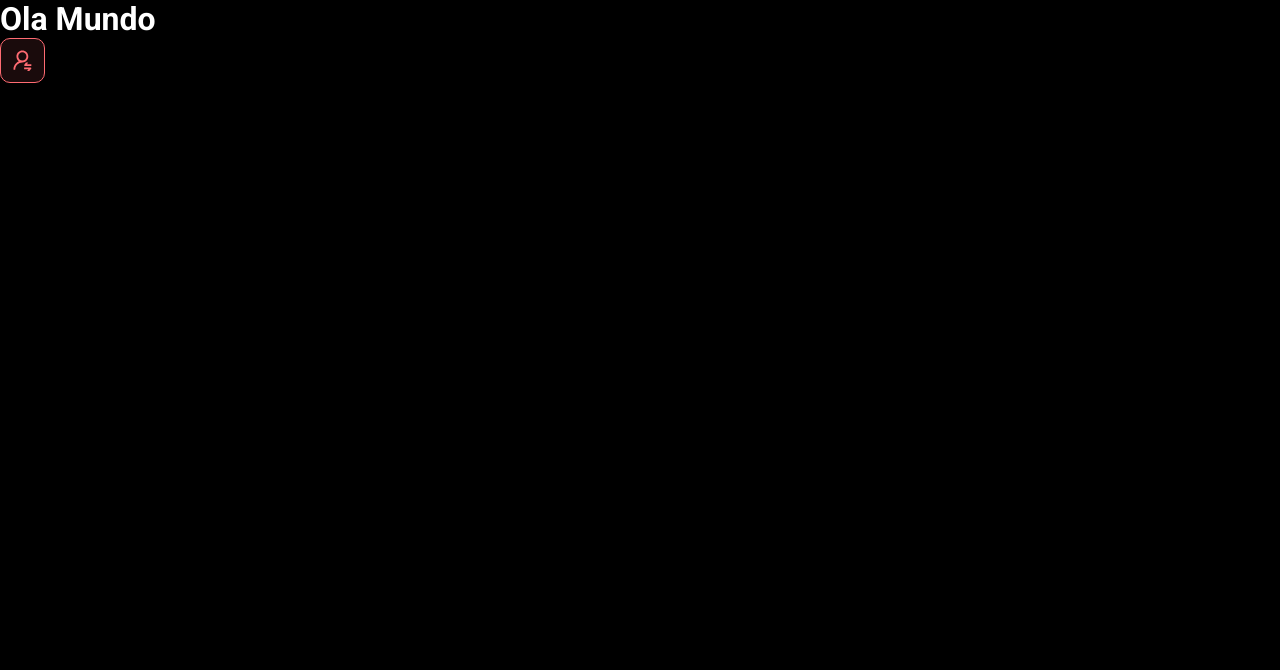
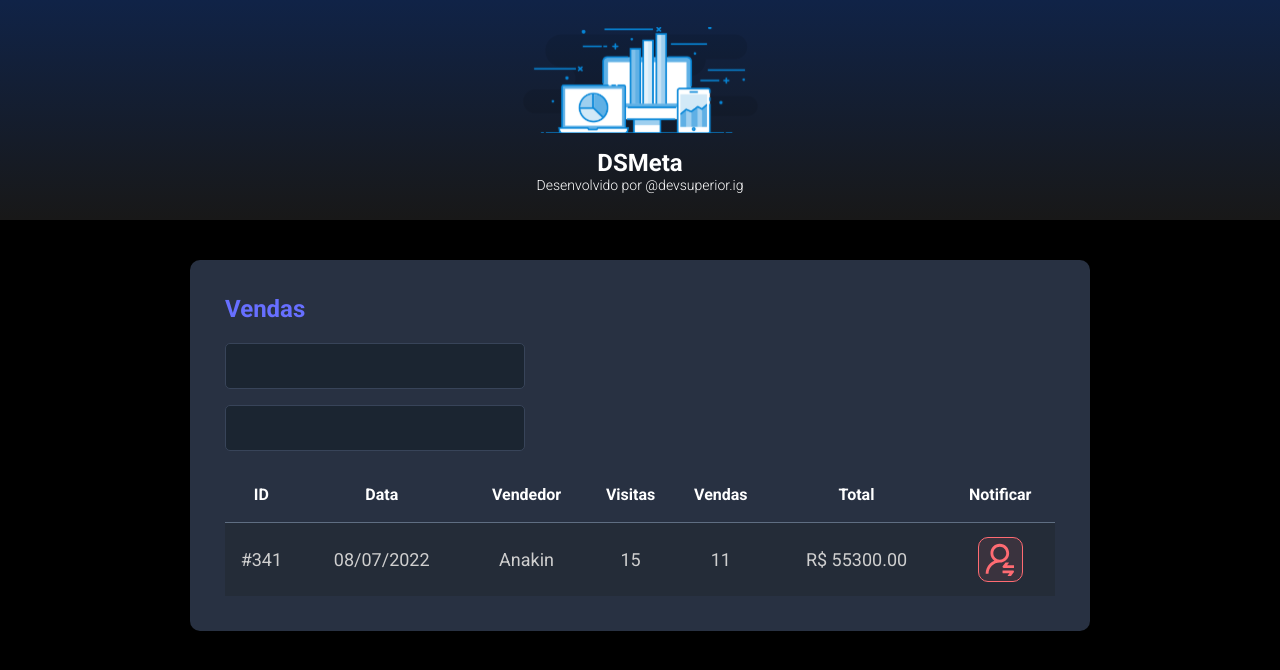
Before and after one commit to ClaudineiAn/dsmeta, a React (Vite) app in the folder frontend/: page / in a window 1280 px wide. Shown: the top 670 px of the page. Built offline with nearby package versions, Linux system fonts and the light colour scheme.

Commit message:
Other components

```diff
--- a/frontend/src/App.tsx
+++ b/frontend/src/App.tsx
@@ -1,10 +1,57 @@
+import Header from "./components/Header"
 import NotificationButton from "./components/NotificationButton"
 
 function App() {
   return (
     <>
-      <h1>Ola Mundo</h1>
-      <NotificationButton/>
+      <Header />
+      <main>
+        <section id="sales">
+            <div className="dsmeta-container">
+            <div className="dsmeta-card">
+                    <h2 className="dsmeta-sales-title">Vendas</h2>
+                    <div>
+                        <div className="dsmeta-form-control-container">
+                            <input className="dsmeta-form-control" type="text" />
+                        </div>
+                        <div className="dsmeta-form-control-container">
+                            <input className="dsmeta-form-control" type="text" />
+                        </div>
+                    </div>
+                    <div>
+                        <table className="dsmeta-sales-table">
+                            <thead>
+                                <tr>
+                                    <th className="show992">ID</th>
+                                    <th className="show576">Data</th>
+                                    <th>Vendedor</th>
+                                    <th className="show992">Visitas</th>
+                                    <th className="show992">Vendas</th>
+                                    <th>Total</th>
+                                    <th>Notificar</th>
+                                </tr>
+                            </thead>
+                            <tbody>
+                                <tr>
+                                    <td className="show992">#341</td>
+                                    <td className="show576">08/07/2022</td>
+                                    <td>Anakin</td>
+                                    <td className="show992">15</td>
+                                    <td className="show992">11</td>
+                                    <td>R$ 55300.00</td>
+                                    <td>
+                                        <div className="dsmeta-red-btn-container">
+                                            <NotificationButton />
+                                        </div>
+                                    </td>
+                                </tr>
+                            </tbody>
+                        </table>
+                    </div>
+                </div>
+            </div>
+        </section>
+      </main>
     </>
   )
 }
--- /dev/null
+++ b/frontend/src/components/Header/index.tsx
@@ -0,0 +1,16 @@
+import logo from '../../assets/img/logo.svg'
+import './styles.css'
+
+function Header() {
+    return (
+        <header>
+            <div className="dsmeta-logo-container">
+                <img src={logo} alt="DSMeta" />
+                <h1>DSMeta</h1>
+                <p>Desenvolvido por <a href="https://www.instagram.com/devsuperior.ig">@devsuperior.ig</a></p>
+            </div>
+        </header>
+    )
+  }
+
+  export default Header
--- /dev/null
+++ b/frontend/src/components/Header/styles.css
@@ -0,0 +1,23 @@
+header{
+    background: linear-gradient(180deg,#102347 0%,#181818 100%);
+    display: flex;
+    height: 220px;
+    align-items: center;
+    justify-content: center;
+}
+.dsmeta-logo-container{
+    display: flex;
+    flex-direction: column;
+    align-items: center;
+}
+.dsmeta-logo-container img{
+    width: 235px;
+}
+.dsmeta-logo-container h1{
+    margin-top: 15px;
+    font-size: 24px;
+}
+.dsmeta-logo-container p{
+    font-size: 14px;
+    font-weight: 300;
+}
--- a/frontend/src/index.css
+++ b/frontend/src/index.css
@@ -13,3 +13,102 @@
     color: unset;
     text-decoration: none;
 }
+#sales{
+    padding: 40px 10px;
+}
+.dsmeta-container{
+    width: 100%;
+    max-width: 900px;
+    margin: 0 auto;
+}
+.dsmeta-card{
+  background-color: #283142;
+  border-radius: 10px;
+  padding: 30px 10px;
+}
+.dsmeta-sales-title{
+  color: #676fff;
+  font-size: 24px;
+  margin-bottom: 20px;
+}
+.dsmeta-form-control-container{
+  margin-bottom: 16px;
+  max-width: 300px;
+}
+.dsmeta-form-control{
+  height: 46px;
+  width: 100%;
+  background-color: #1B2531;
+  border: 1px solid #384459;
+  border-radius: 5px;
+  color: #9AAABE;
+  padding: 0 20px;
+  font-size: 18px;
+}
+.dsmeta-sales-table{
+  width: 100%;
+  border-spacing: 0;
+  border-collapse: collapse;
+}
+.dsmeta-sales-table thead{
+  height: 55px;
+  font-size: 16px;
+  font-weight: 700;
+}
+.dsmeta-sales-table tbody{
+  font-size: 24px;
+  font-weight: 400;
+  height: 74px;
+  color: #CFCFCF;
+  text-align: center;
+}
+.dsmeta-sales-table tbody tr{
+  height: 74px;
+  border-top: 1px solid #5F6E82;
+}
+.dsmeta-sales-table tbody tr:hover > td{
+  background-color: #384459;
+}
+.dsmeta-sales-table tbody tr:nth-child(odd){
+  background-color: #242C38;
+}
+.dsmeta-red-btn-container{
+  display: flex;
+  justify-content: center;
+}
+.dsmeta-red-btn{
+  height: 45px;
+  width: 45px;
+  background-color: rgba(255, 107, 114, 0.1);
+  border: 1px solid #ff6b72;
+  border-radius: 10px;
+  display: flex;
+  align-items: center;
+  justify-content: center;
+  cursor: pointer;
+}
+.dsmeta-red-btn img{
+  width: 30px;
+}
+.show576,.show992{
+  display: none;
+}
+@media(min-width:576px){
+  .show576{
+      display: table-cell;
+  }
+  .dsmeta-card{
+      padding: 35px;
+  }
+  .dsmeta-sales-table tbody{
+      font-size: 18px;
+  }
+  .dsmeta-sales-table tbody tr{
+      height: 55px;
+  }
+}
+@media(min-width:992px){
+  .show992{
+      display: table-cell;
+  }
+}
--- a/frontend/tsconfig.json
+++ b/frontend/tsconfig.json
@@ -1,7 +1,7 @@
 {
   "compilerOptions": {
     "target": "ESNext",
-    "useDefineForClassFields": true,
+    "useDefineForclassNameFields": true,
     "lib": ["DOM", "DOM.Iterable", "ESNext"],
     "allowJs": false,
     "skipLibCheck": true,
```
Also changed, not shown: frontend/src/assets/img/logo.svg (renamed from frontend/src/assets/img/image 1.svg).
